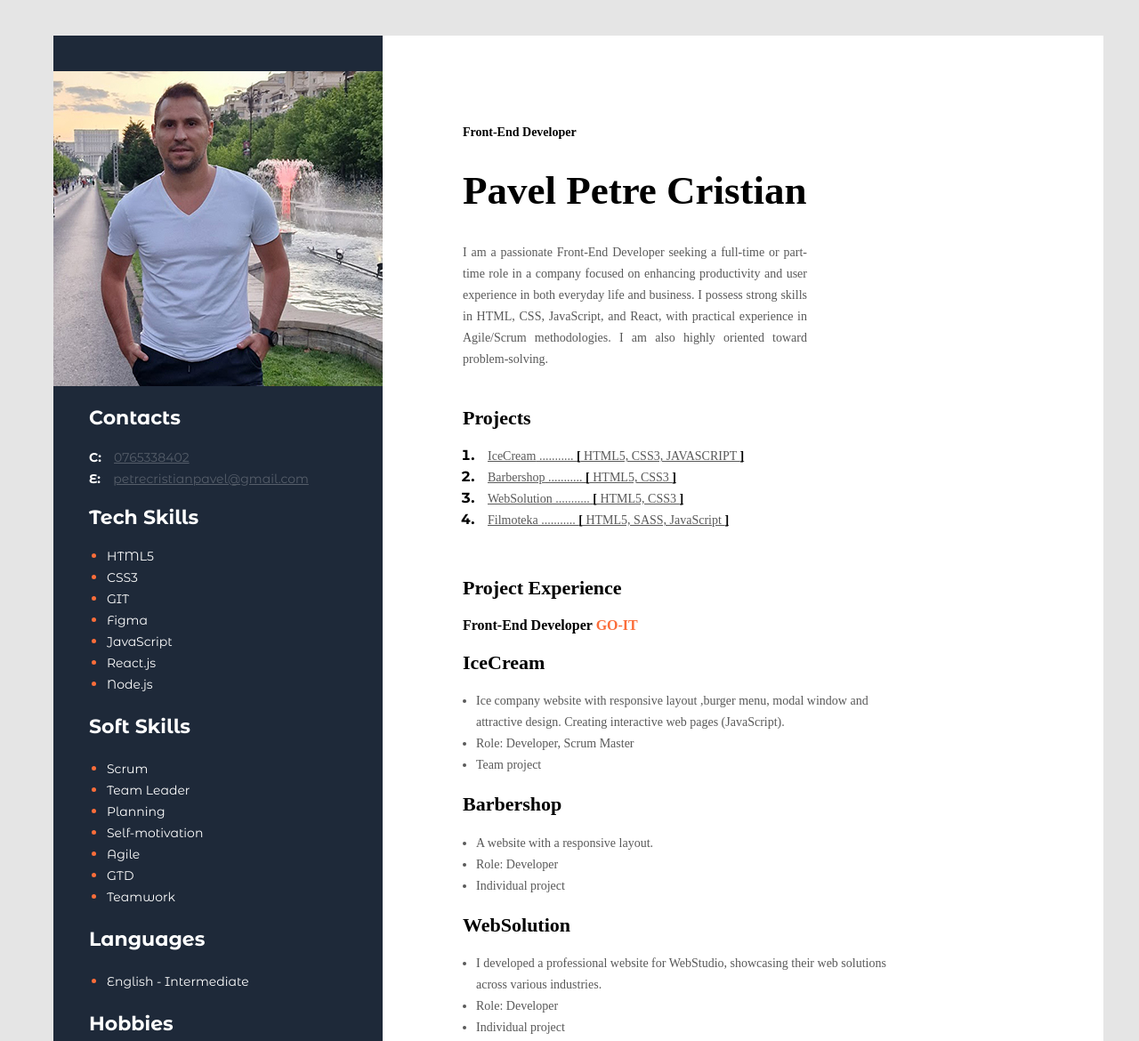
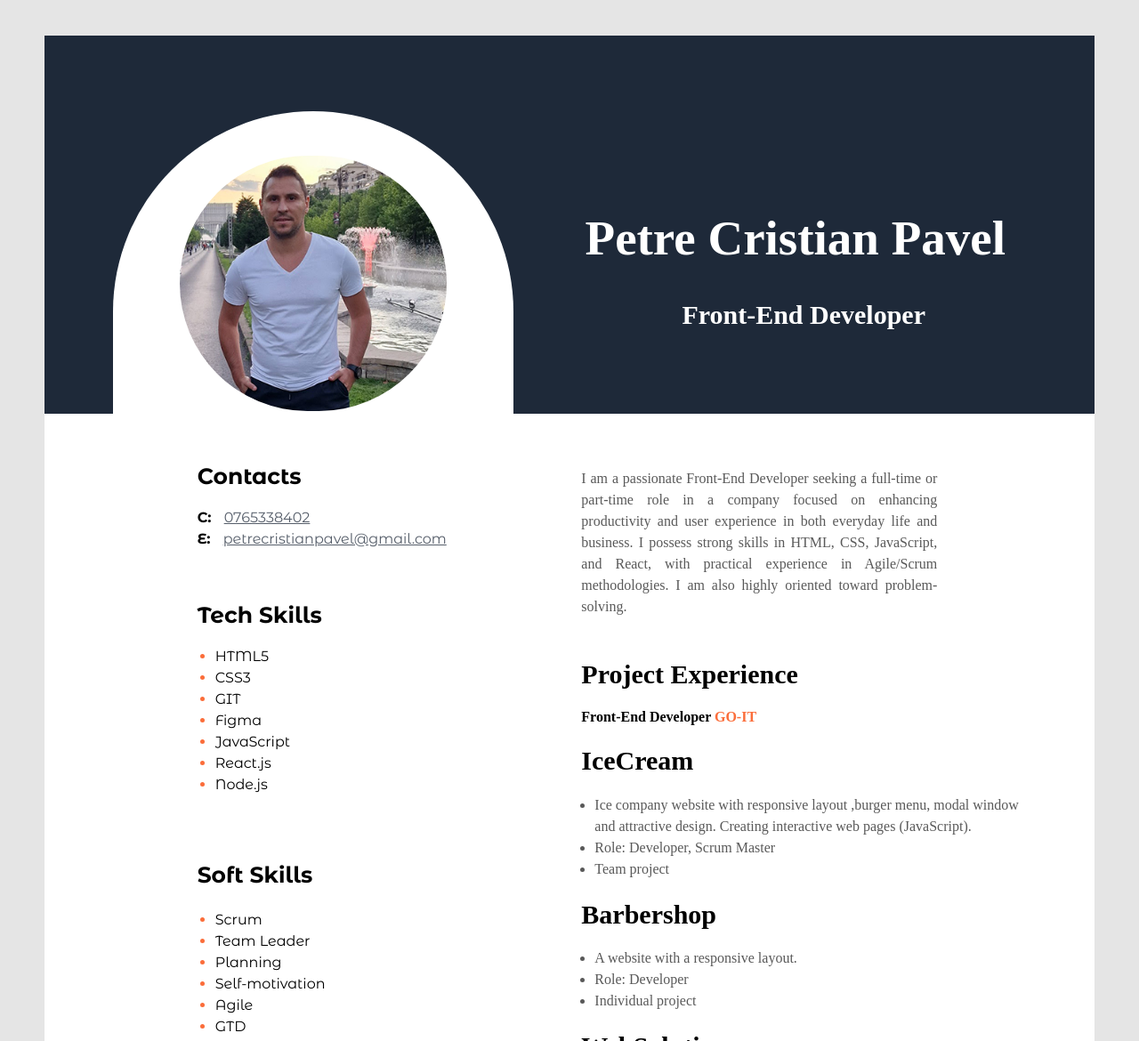
Before and after one commit to Razvan49/CV-Final, a plain HTML site: page index.html in a window 1280 px wide. Shown: the top 1170 px of the page at 89% size. Drawn offline with Linux system fonts and the light colour scheme.

Commit message:
Design remake

```diff
--- a/index.html
+++ b/index.html
@@ -16,119 +16,11 @@
   <body>
     <!--Our app-->
     <div class="main-section">
-      <!--MAIN SECTION-->
-      <div class="right-section">
-        <!-- ABOUT ME SECTION -->
-        <div class="about-me-section">
+      <div class="container-section">
+        <div class="head-section">
+          <div class="about-me-container">
+            <h1 class="personName">Petre Cristian Pavel</h1>
             <h3 class="about-me-profesion">Front-End Developer</h3>
-
-          <h1 class="personName">Pavel Petre Cristian</h1>
-
-          <p>
-            I am a passionate Front-End Developer seeking a full-time or part-time role in a company
-            focused on enhancing productivity and user experience in both everyday life and
-            business. I possess strong skills in HTML, CSS, JavaScript, and React, with practical
-            experience in Agile/Scrum methodologies. I am also highly oriented toward
-            problem-solving.
-          </p>
-        </div>
-        <!--PROJECT SECTION-->
-        <div class="projects-section">
-          <h2 class="block-title">Projects</h2>
-
-          <ol>
-            <li>
-              <span class="projects-item">
-                <a href="https://rudopulos.github.io/-WebWizards/">IceCream</a>
-                ...........
-                <span class="bracket">[</span> HTML5, CSS3, JAVASCRIPT
-                <span class="bracket">]</span>
-              </span>
-            </li>
-            <li>
-              <span class="projects-item">
-                <a href="https://razvan49.github.io/Barbershop/">Barbershop</a>
-                ...........
-                <span class="bracket">[</span> HTML5, CSS3 <span class="bracket">]</span>
-              </span>
-            </li>
-            <li>
-              <span class="projects-item">
-                <a href="https://razvan49.github.io/goit-markup-hw-08/">WebSolution</a>
-                ...........
-                <span class="bracket">[</span> HTML5, CSS3 <span class="bracket">]</span>
-              </span>
-            </li>
-            <li>
-              <span class="projects-item">
-                <a href="https://razvan49.github.io/Filmoteka/">Filmoteka</a>
-                ...........
-                <span class="bracket">[</span> HTML5, SASS, JavaScript
-                <span class="bracket">]</span>
-              </span>
-            </li>
-          </ol>
-        </div>
-        <!--WORK EXPERIENCE SECTION-->
-        <div class="work-experience-section">
-          <h2 class="block-title">Project Experience</h2>
-          <div>
-            <h3 class="work-experience-position">
-              Front-End Developer <span class="work-experience-company">GO-IT</span>
-            </h3>
-            <h2 class="block-title">IceCream</h2>
-            <ul class="work-experience-duties">
-              <li>
-                Ice company website with responsive layout ,burger menu, modal window and attractive
-                design. Creating interactive web pages (JavaScript).
-              </li>
-              <li>Role: Developer, Scrum Master</li>
-              <li>Team project</li>
-            </ul>
-          </div>
-          <div>
-            <h2 class="block-title">Barbershop</h2>
-            <ul class="work-experience-duties">
-              <li>A website with a responsive layout.</li>
-              <li>Role: Developer</li>
-              <li>Individual project</li>
-            </ul>
-          </div>
-          <div>
-            <h2 class="block-title">WebSolution</h2>
-            <ul class="work-experience-duties">
-              <li>
-                I developed a professional website for WebStudio, showcasing their web solutions
-                across various industries.
-              </li>
-              <li>Role: Developer</li>
-              <li>Individual project</li>
-            </ul>
-          </div>
-          <div>
-            <h2 class="block-title">Filmoteka</h2>
-            <ul class="work-experience-duties">
-              <li>
-                I developed a movie application that allows users to check real-time information
-                about movies and create a personalized library.
-              </li>
-              <li>Role: Developer, Team Leader</li>
-              <li>Team project</li>
-            </ul>
-          </div>
-        </div>
-
-        <!--EDUCATION SECTION-->
-        <div class="education-section">
-          <h2 class="block-title">Education</h2>
-          <!--University-->
-          <div>
-            <h3 class="university-name">GoIT Romania</h3>
-            <h4 class="university-degree">Fullstack Developer</h4>
-            <p class="work-experience-period">
-              March 2023 - June 2024 <span class="line-break">|</span> Romania
-            </p>
-          </div>
           </div>
         </div>
         <!--SIDEBAR SECTION-->
@@ -188,6 +80,81 @@
             </ul>
           </div>
         </aside>
+        <!--MAIN SECTION-->
+        <div class="right-section">
+          <!-- ABOUT ME SECTION -->
+          <div class="about-me-section">
+            <p>
+              I am a passionate Front-End Developer seeking a full-time or part-time role in a
+              company focused on enhancing productivity and user experience in both everyday life
+              and business. I possess strong skills in HTML, CSS, JavaScript, and React, with
+              practical experience in Agile/Scrum methodologies. I am also highly oriented toward
+              problem-solving.
+            </p>
+          </div>
+          <!--WORK EXPERIENCE SECTION-->
+          <div class="work-experience-section">
+            <h2 class="block-title">Project Experience</h2>
+            <div>
+              <h3 class="work-experience-position">
+                Front-End Developer <span class="work-experience-company">GO-IT</span>
+              </h3>
+              <h2 class="block-title">IceCream</h2>
+              <ul class="work-experience-duties">
+                <li>
+                  Ice company website with responsive layout ,burger menu, modal window and
+                  attractive design. Creating interactive web pages (JavaScript).
+                </li>
+                <li>Role: Developer, Scrum Master</li>
+                <li>Team project</li>
+              </ul>
+            </div>
+            <div>
+              <h2 class="block-title">Barbershop</h2>
+              <ul class="work-experience-duties">
+                <li>A website with a responsive layout.</li>
+                <li>Role: Developer</li>
+                <li>Individual project</li>
+              </ul>
+            </div>
+            <div>
+              <h2 class="block-title">WebSolution</h2>
+              <ul class="work-experience-duties">
+                <li>
+                  I developed a professional website for WebStudio, showcasing their web solutions
+                  across various industries.
+                </li>
+                <li>Role: Developer</li>
+                <li>Individual project</li>
+              </ul>
+            </div>
+            <div>
+              <h2 class="block-title">Filmoteka</h2>
+              <ul class="work-experience-duties">
+                <li>
+                  I developed a movie application that allows users to check real-time information
+                  about movies and create a personalized library.
+                </li>
+                <li>Role: Developer, Team Leader</li>
+                <li>Team project</li>
+              </ul>
+            </div>
+          </div>
+
+          <!--EDUCATION SECTION-->
+          <div class="education-section">
+            <h2 class="block-title">Education</h2>
+            <!--University-->
+            <div>
+              <h3 class="university-name">GoIT Romania</h3>
+              <h4 class="university-degree">Fullstack Developer</h4>
+              <p class="work-experience-period">
+                March 2023 - June 2024 <span class="line-break">|</span> Romania
+              </p>
+            </div>
+          </div>
+        </div>
+      </div>
     </div>
   </body>
 </html>
--- a/styles/styles.css
+++ b/styles/styles.css
@@ -6,39 +6,61 @@ body {
 /* Right section styles */
 
 .right-section {
-  padding-left: 90px;
-  padding-right: 220px;
+  margin-top: 470px;
   background-color: #fff;
+}
+.about-me-container {
+  display: inline;
+  text-align: right;
 }
 
 .about-me-profesion {
-  color: black;
+  color: white;
   font-family: "Montserrat";
   font-style: normal;
   font-weight: 700;
-  font-size: 14px;
+  font-size: 30px;
   line-height: 17px;
-  margin-top: 100px;
+  margin-top: 50px;
+  margin-right: 190px;
 }
 
 .personName {
+  color: white;
   font-family: "Montserrat";
   font-style: normal;
   font-weight: 700;
-  font-size: 45px;
+  font-size: 55px;
   line-height: 55px;
-  margin-top: 30px;
+  margin-top: 200px;
+  margin-right: 100px;
 }
 
 .main-section {
-  display: flex;
-  flex-direction: row-reverse;
-  width: 1200px;
+  width: 1180px;
   margin: 40px auto;
 }
 
+.head-section {
+  width: 1180px;
+  position: absolute;
+  height: 425px;
+  background-color: #1e2939;
+  z-index: -1;
+}
+
+.container-section {
+  background-color: white;
+  position: relative;
+  width: auto;
+  display: flex;
+  flex-direction: row;
+  justify-content: space-evenly;
+  z-index: 1;
+}
+
 .about-me-section {
-  width: 387px;
+  width: 400px;
   text-align: justify;
 }
 
@@ -46,7 +68,7 @@ body {
   font-family: "Montserrat";
   font-style: normal;
   font-weight: 400;
-  font-size: 14px;
+  font-size: 16px;
   line-height: 24px;
   color: #595959;
 }
@@ -59,7 +81,7 @@ body {
   font-family: "Montserrat";
   font-style: normal;
   font-weight: 700;
-  font-size: 22px;
+  font-size: 30px;
   line-height: 27px;
   color: #000000;
 }
@@ -78,7 +100,7 @@ ol li,
   font-family: "Montserrat";
   font-style: normal;
   font-weight: 400;
-  font-size: 14px;
+  font-size: 16px;
   line-height: 24px;
   text-decoration-line: underline;
   color: #595959;
@@ -127,7 +149,7 @@ ol li,
   font-family: "Montserrat";
   font-style: normal;
   font-weight: 400;
-  font-size: 14px;
+  font-size: 16px;
   line-height: 24px;
   color: #595959;
 }
@@ -149,27 +171,35 @@ ol li,
   font-family: "Montserrat";
   font-style: normal;
   font-weight: 700;
-  font-size: 14px;
+  font-size: 16px;
   line-height: 17px;
 }
 
 /* Sidebar Styles */
 
 .sidebar-section {
-  background-color: #1e2939;
-  width: 370px;
+  display: flex;
+  flex-direction: column;
+  align-items: center;
+  margin-top: 85px;
+  background-color: #ffffff;
+  width: 450px;
+  border-radius: 1000px;
 }
 
 .sidebar-section img {
-  margin-top: 40px;
+  border-radius: 1000px;
+  margin-top: 50px;
+  width: 300px;
 }
 
 .sidebar-title {
+  margin-top: 60px;
   font-style: normal;
   font-weight: 700;
-  font-size: 22px;
+  font-size: 25px;
   line-height: 27px;
-  color: white;
+  color: black;
 }
 
 .contacts-section,
@@ -178,21 +208,22 @@ ol li,
 .languages-section,
 .hobbies-section {
   margin-left: 40px;
+  width: 300px;
 }
 
 .contacts-section-type {
   font-style: normal;
   font-weight: 700;
-  font-size: 14px;
+  font-size: 16px;
   line-height: 24px;
-  color: #fff;
+  color: black;
   margin-right: 10px;
 }
 
 .contacts-section-value {
   font-style: normal;
   font-weight: 400;
-  font-size: 14px;
+  font-size: 16px;
   line-height: 24px;
   color: #565e6a;
 }
@@ -205,7 +236,7 @@ ol li,
 .sidebar-list span {
   font-style: normal;
   font-weight: 400;
-  font-size: 14px;
+  font-size: 16px;
   line-height: 24px;
-  color: #fff;
+  color: black;
 }
```
Also changed, not shown: 1 other file. Lines whose indentation alone changed are shown as unchanged.
